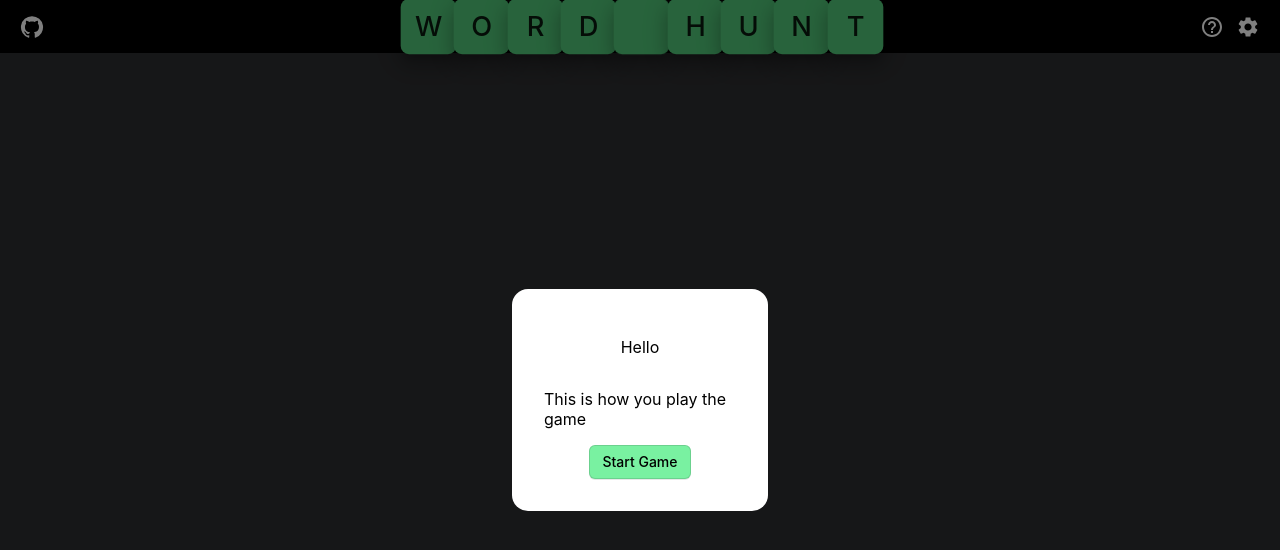
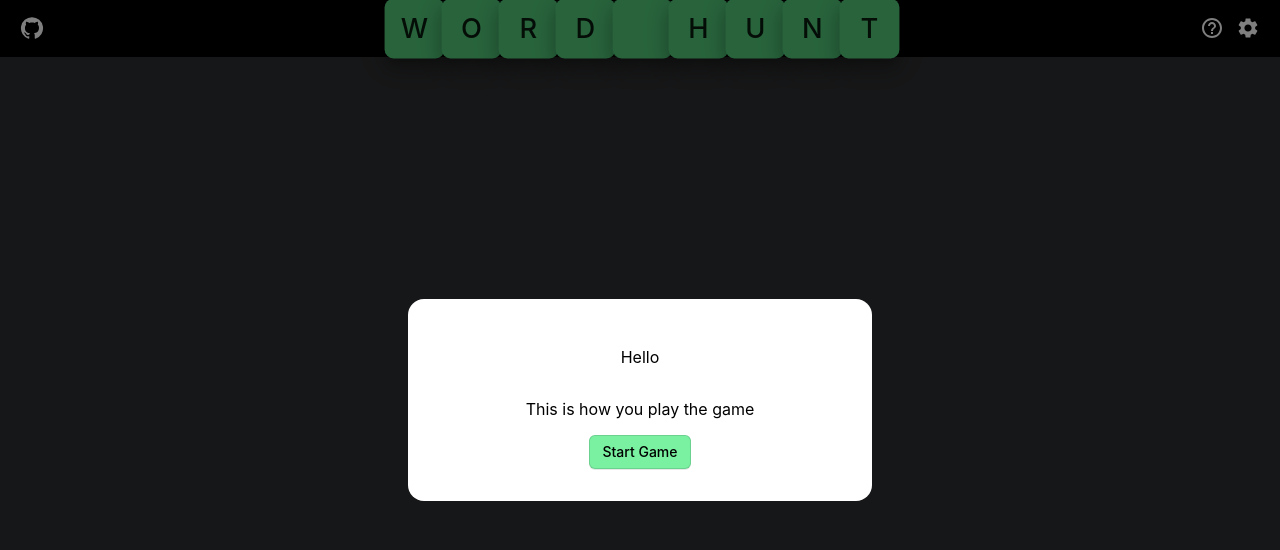
Before and after one commit to ktnguy20/wordhunt-reactapp, a React (Create React App) app: page / in a window 1280 px wide. Shown: the top 550 px of the page. Built offline with nearby package versions, Linux system fonts and the light colour scheme.

Commit message:
resize logo and modals

```diff
--- a/src/styles/BaseModal.module.scss
+++ b/src/styles/BaseModal.module.scss
@@ -5,7 +5,7 @@
     top: 50%;
     left: 50%;
     transform: translate(-50%, -50%);
-    width: 15%; //add selectors for mobile scaling
+    width: 25rem; //add selectors for mobile scaling
     background-color: white;
     border-radius: 16px;
     box-shadow: 24;
--- a/src/styles/NavBar.module.scss
+++ b/src/styles/NavBar.module.scss
@@ -42,7 +42,7 @@
 
 .logo {
     display: flex;
-    width: 30rem;
+    width: 32rem;
     padding-left: 2.5rem;
     color: #FFF;
 }
```
